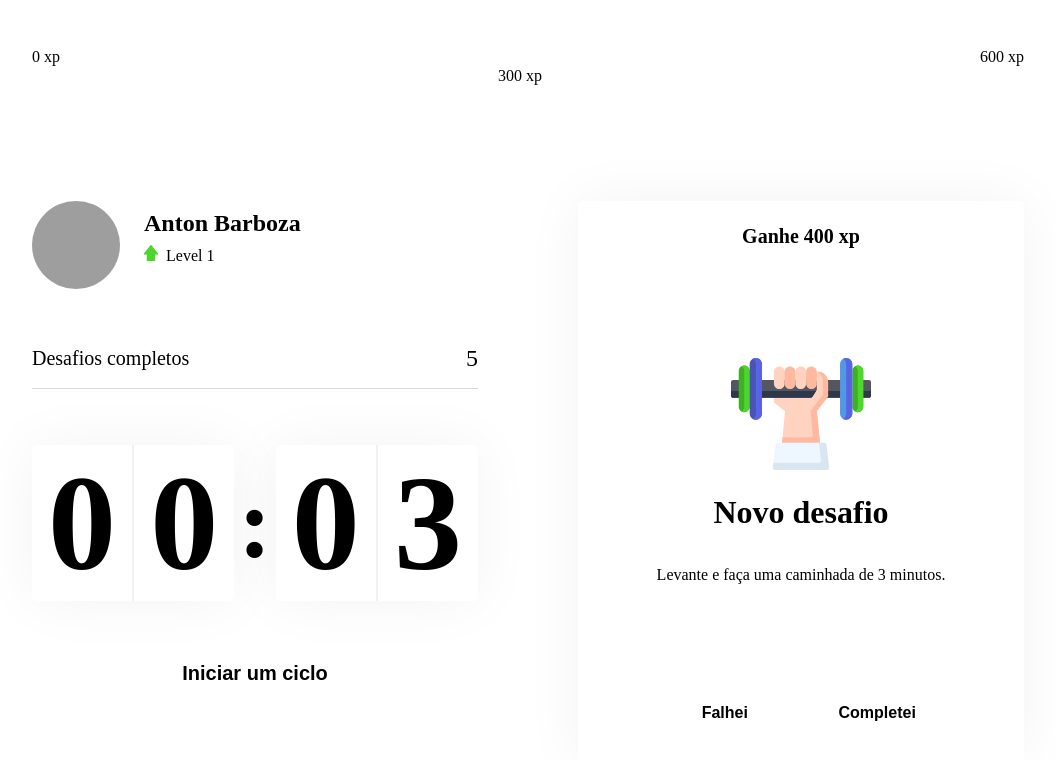
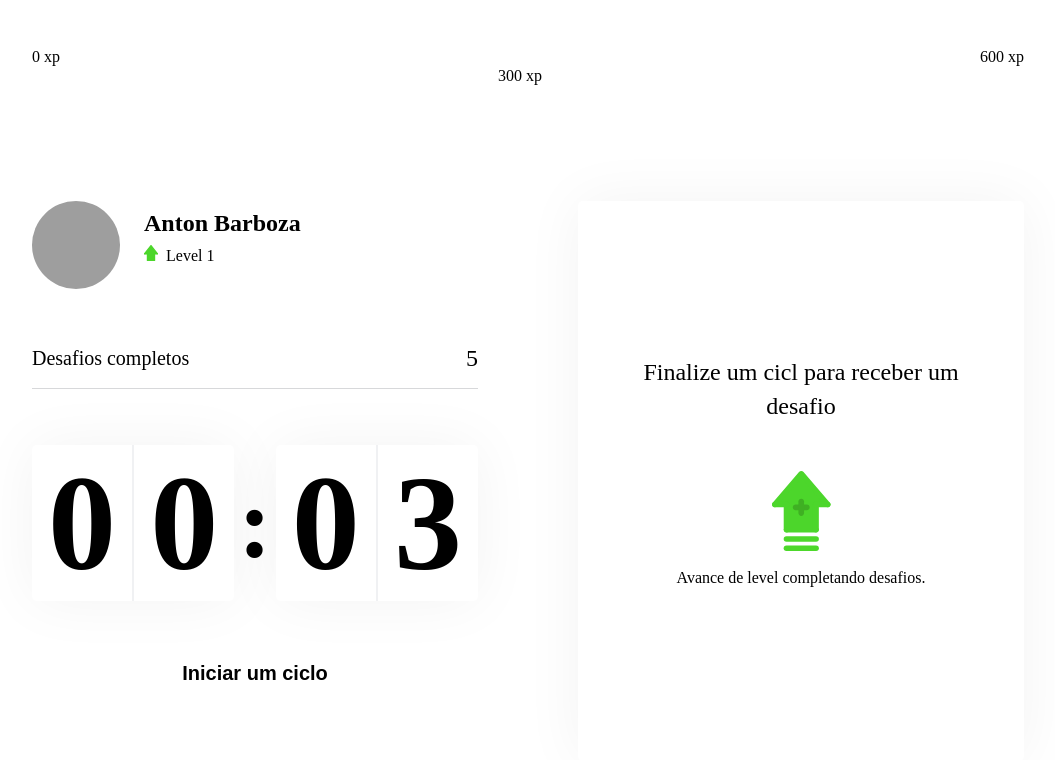
Before and after one commit to antonbsa/moveit, a Next.js app: page / in a window 1280 px wide. Shown: the top 760 px of the page, without its empty margins (112-1167 px from the left). Built offline with nearby package versions, Linux system fonts and the light colour scheme; grey boxes are pictures that could not be loaded.

Commit message:
using dynamically challenge data

```diff
--- a/src/components/ChallengeBox.tsx
+++ b/src/components/ChallengeBox.tsx
@@ -4,21 +4,18 @@
 import styles from '../styles/components/ChallengeBox.module.css';
 
 export function ChallengeBox() {
-    const contextData = useContext(ChallengesContext);
-    const hasActiveChallenge = true;
-
-    console.log(contextData)
+    const { activeChallenge } = useContext(ChallengesContext);
 
     return (
         <div className={styles.challengeBoxContainer}>
-            { hasActiveChallenge ? (
+            { activeChallenge ? (
                 <div className={styles.challengeActive}>
-                    <header>Ganhe 400 xp</header>
+                    <header>Ganhe {activeChallenge.amount} xp</header>
 
                     <main>
-                        <img src="icons/body.svg"/>
+                        <img src={`icons/${activeChallenge.type}.svg`}/>
                         <strong>Novo desafio</strong>
-                        <p>Levante e faça uma caminhada de 3 minutos.</p>
+                        <p>{activeChallenge.description}</p>
                     </main>
 
                     <footer>
--- a/src/contexts/ChallengesContext.tsx
+++ b/src/contexts/ChallengesContext.tsx
@@ -1,9 +1,17 @@
 import { createContext, useState, ReactNode } from 'react';
+import challenges from '../../challenges.json'
+
+interface Challenge {
+    type: 'body' | 'eye';
+    description: string;
+    amount: number
+}
 
 interface ChallengesContextData {
     level: number;
     currentExperience: number;
     challengesCompleted: number;
+    activeChallenge: Challenge;
     levelUp: () => void;
     startNewChallenge: () => void;
 }
@@ -18,13 +26,17 @@
     const [level, setLevel] = useState(1);
     const [currentExperience, setCurrentExperience] = useState(0);
     const [challengesCompleted, setChallengesCompleted] = useState(0);
+    const [activeChallenge, setActiveChallenge] = useState(null);
 
     function levelUp() {
         setLevel(level + 1);
     }
 
     function startNewChallenge() {
-        console.log('new challenge')
+        const randomChallengeIndex = Math.floor(Math.random() * challenges.length);
+        const challenge = challenges[randomChallengeIndex];
+
+        setActiveChallenge(challenge);
     }
 
     return (
@@ -34,7 +46,8 @@
                 currentExperience,
                 challengesCompleted,
                 levelUp,
-                startNewChallenge
+                startNewChallenge,
+                activeChallenge
             }}>
             {children}
         </ChallengesContext.Provider>
```
